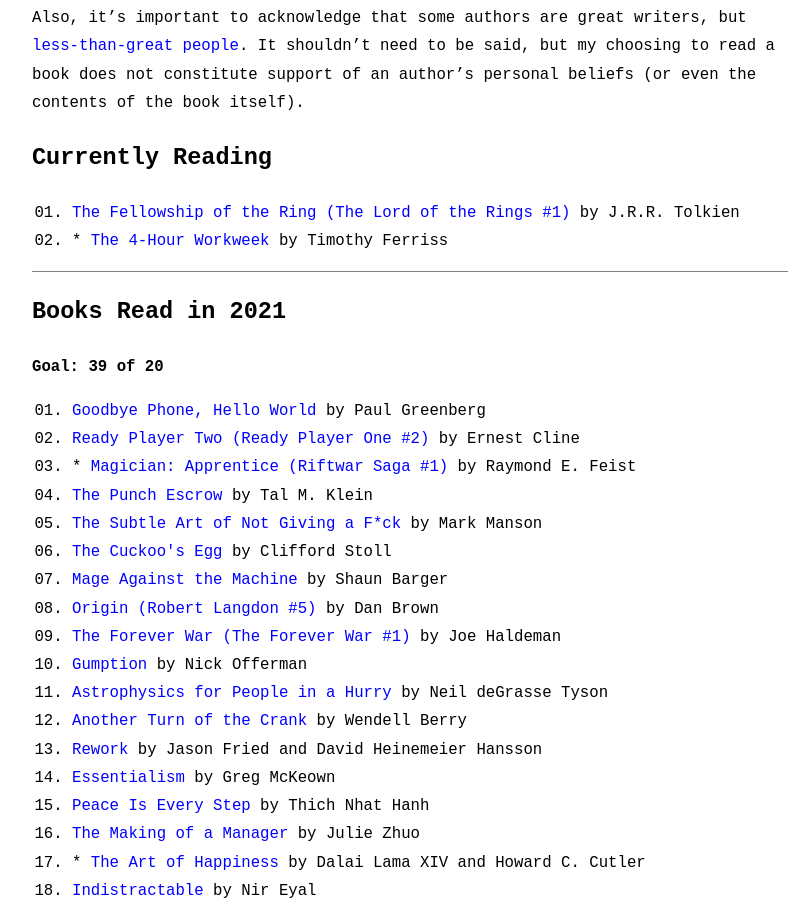
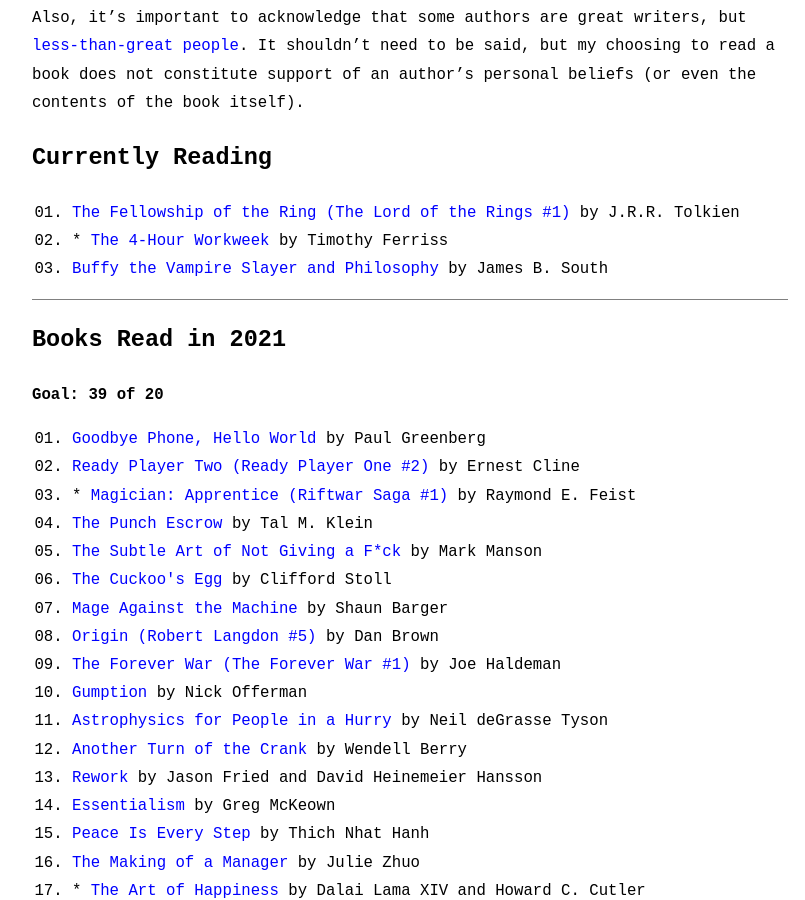
Before and after one commit to zachflower/flower.codes, a Jekyll site: the page built from library.md, in a window 1280 px wide and 900 px high, scrolled down 623 px. Shown: the whole window, without its empty margins (230-1035 px from the left). Built offline with Jekyll 4.4.1, drawn with Linux system fonts in a browser that asks for light colours; Markdown is read by kramdown in place of the engine named in the settings.

Commit message:
started "buffy the vampire slayer and philosophy"

```diff
--- a/_data/library.yml
+++ b/_data/library.yml
@@ -507,3 +507,8 @@ entries:
     read: true
     isbn: "0307465357"
     started: 2021-06-15
+
+  - title: Buffy the Vampire Slayer and Philosophy
+    author: James B. South
+    isbn: "0812695313"
+    started: 2021-06-18
```
